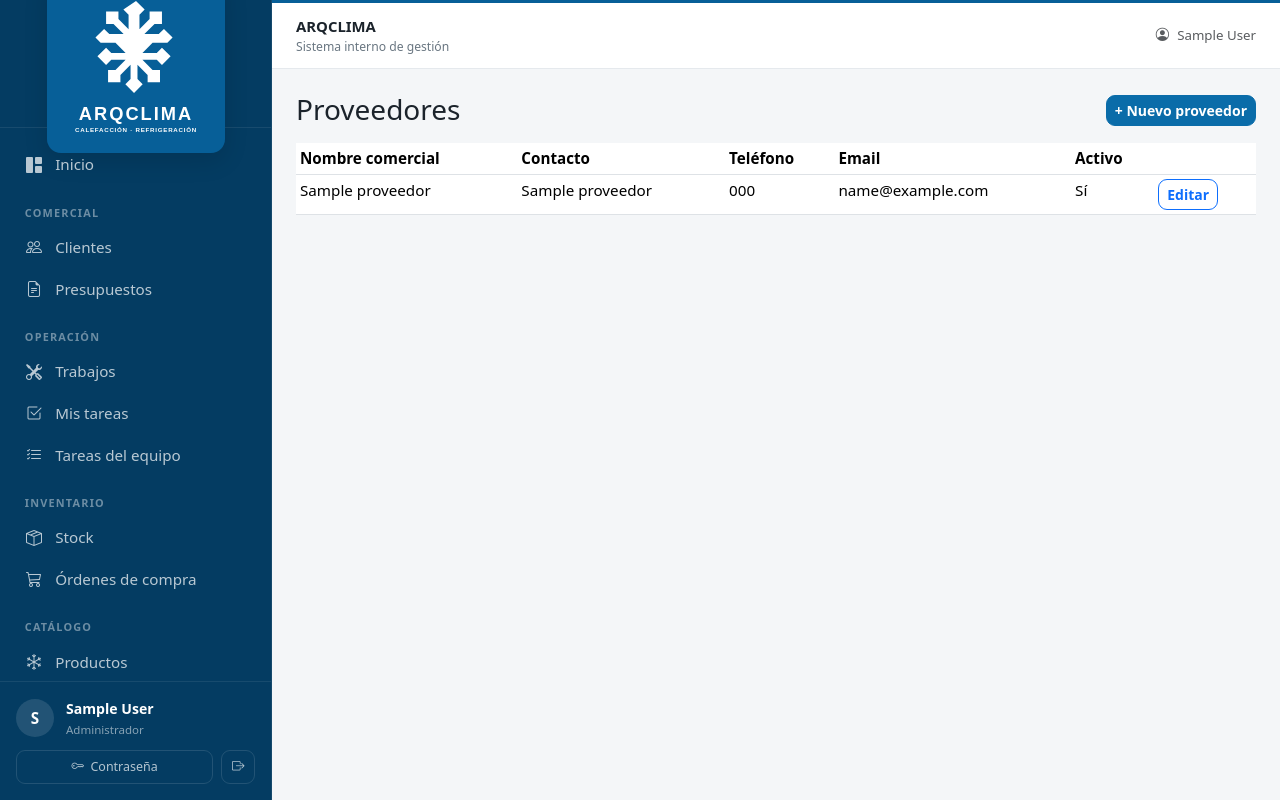
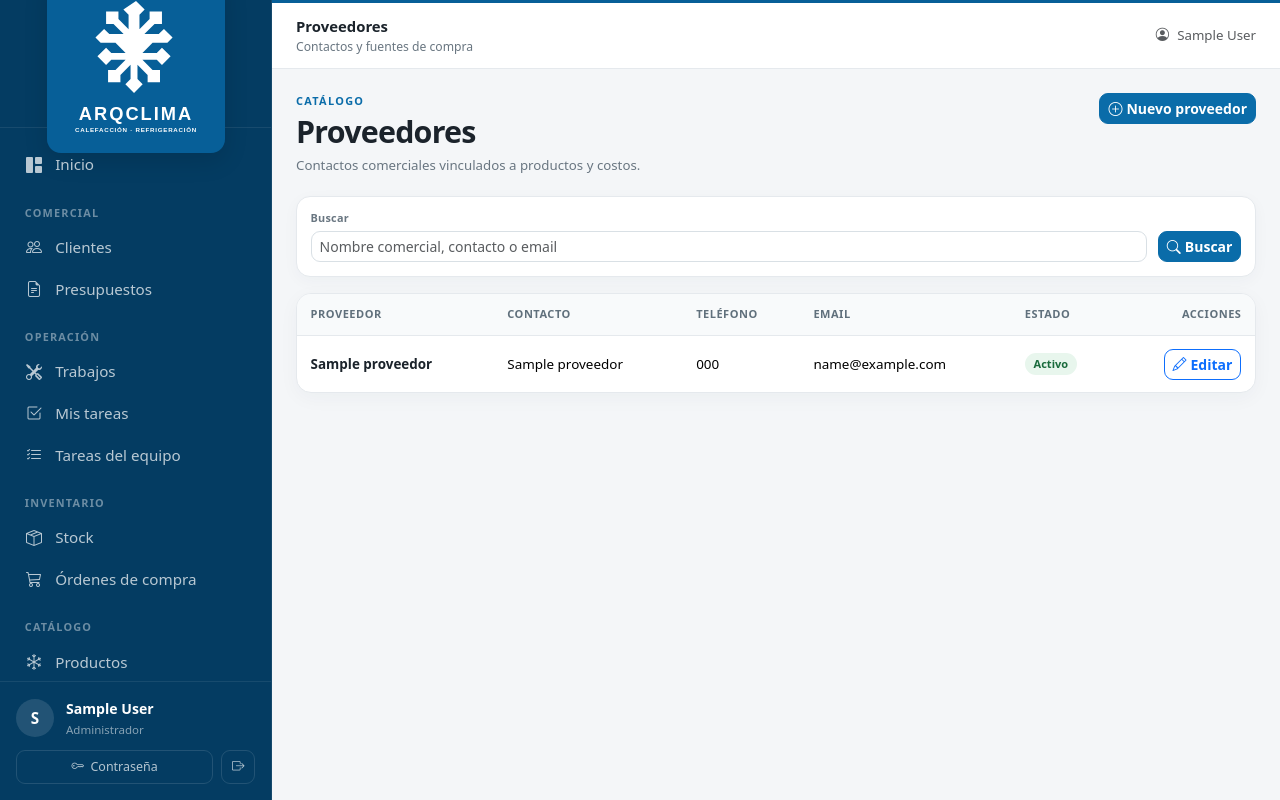
Before and after one commit to nicolasventin/arqclima, a Django app: page /catalogo/proveedores/ in a window 1280 px wide. Run offline with Django 5.2, Linux system fonts and the light colour scheme; a user stored in the database is signed in; tables that the repository leaves empty hold one stand-in row (values such as "Sample post"); parts of the project's set-up code (start-up, migrations or seed data) failed here and were passed over.

Commit message:
Etapa 11C: moderniza listado de proveedores

```diff
--- a/apps/catalog/templates/catalog/proveedor_list.html
+++ b/apps/catalog/templates/catalog/proveedor_list.html
@@ -1,43 +1,83 @@
 {% extends "base.html" %}
 
 {% block title %}Proveedores — ARQCLIMA{% endblock %}
+{% block page_heading %}Proveedores{% endblock %}
+{% block page_subheading %}Contactos y fuentes de compra{% endblock %}
 
 {% block content %}
-<div class="d-flex justify-content-between align-items-center mb-3">
-    <h1 class="h3 mb-0">Proveedores</h1>
+<div class="page-heading">
+    <div class="page-heading-copy">
+        <div class="page-heading-kicker">Catálogo</div>
+        <h1>Proveedores</h1>
+        <p>Contactos comerciales vinculados a productos y costos.</p>
+    </div>
+    <div class="page-actions">
         {% if perms.catalog.add_proveedor %}
-    <a href="{% url 'catalog:proveedor_nuevo' %}" class="btn btn-primary btn-sm">+ Nuevo proveedor</a>
+        <a href="{% url 'catalog:proveedor_nuevo' %}" class="btn btn-primary btn-sm">
+            <i class="bi bi-plus-circle me-1"></i>Nuevo proveedor
+        </a>
         {% endif %}
     </div>
+</div>
 
-<table class="table table-sm table-hover bg-white">
+<form method="get" class="filter-bar">
+    <div class="filter-field filter-field-search">
+        <label for="proveedor-q">Buscar</label>
+        <input id="proveedor-q" type="text" name="q" value="{{ request.GET.q }}"
+               class="form-control form-control-sm"
+               placeholder="Nombre comercial, contacto o email">
+    </div>
+    <div class="filter-actions">
+        <button type="submit" class="btn btn-sm btn-primary"><i class="bi bi-search me-1"></i>Buscar</button>
+        {% if request.GET.q %}
+        <a href="{% url 'catalog:proveedor_lista' %}" class="btn btn-sm btn-outline-secondary">Limpiar</a>
+        {% endif %}
+    </div>
+</form>
+
+<div class="data-panel">
+    <div class="table-responsive">
+        <table class="table data-table table-hover">
             <thead>
                 <tr>
-            <th>Nombre comercial</th>
+                    <th>Proveedor</th>
                     <th>Contacto</th>
                     <th>Teléfono</th>
                     <th>Email</th>
-            <th>Activo</th>
-            <th></th>
+                    <th>Estado</th>
+                    <th class="text-end">Acciones</th>
                 </tr>
             </thead>
             <tbody>
                 {% for proveedor in proveedores %}
                 <tr>
-            <td>{{ proveedor.nombre_comercial }}</td>
+                    <td><span class="table-primary-text">{{ proveedor.nombre_comercial }}</span></td>
                     <td>{{ proveedor.contacto_nombre|default:"—" }}</td>
                     <td>{{ proveedor.telefono|default:"—" }}</td>
                     <td>{{ proveedor.email|default:"—" }}</td>
-            <td>{% if proveedor.activo %}Sí{% else %}No{% endif %}</td>
                     <td>
+                        {% if proveedor.activo %}
+                        <span class="status-pill status-pill-success">Activo</span>
+                        {% else %}
+                        <span class="status-pill status-pill-neutral">Inactivo</span>
+                        {% endif %}
+                    </td>
+                    <td>
+                        <div class="row-actions">
                             {% if perms.catalog.change_proveedor %}
-                <a href="{% url 'catalog:proveedor_editar' proveedor.pk %}" class="btn btn-sm btn-outline-primary">Editar</a>
+                            <a href="{% url 'catalog:proveedor_editar' proveedor.pk %}" class="btn btn-sm btn-outline-primary">
+                                <i class="bi bi-pencil"></i><span class="d-none d-xl-inline ms-1">Editar</span>
+                            </a>
                             {% endif %}
+                        </div>
                     </td>
                 </tr>
                 {% empty %}
-        <tr><td colspan="6" class="text-muted">No hay proveedores cargados todavía.</td></tr>
+                <tr><td colspan="6" class="empty-table"><i class="bi bi-truck"></i>No hay proveedores que coincidan con la búsqueda.</td></tr>
                 {% endfor %}
             </tbody>
         </table>
+    </div>
+</div>
+{% include "includes/pagination.html" %}
 {% endblock %}
```
Lines whose indentation alone changed are shown as unchanged.
